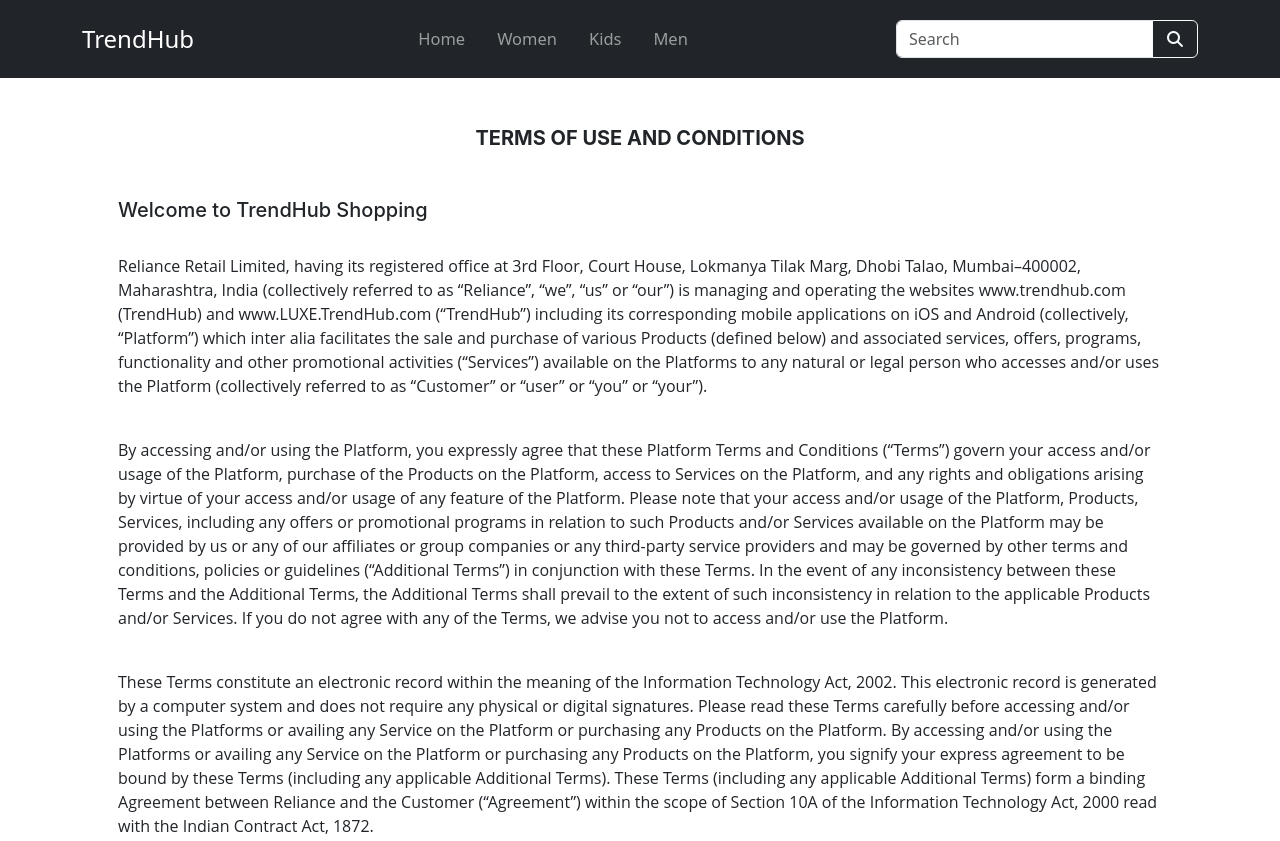
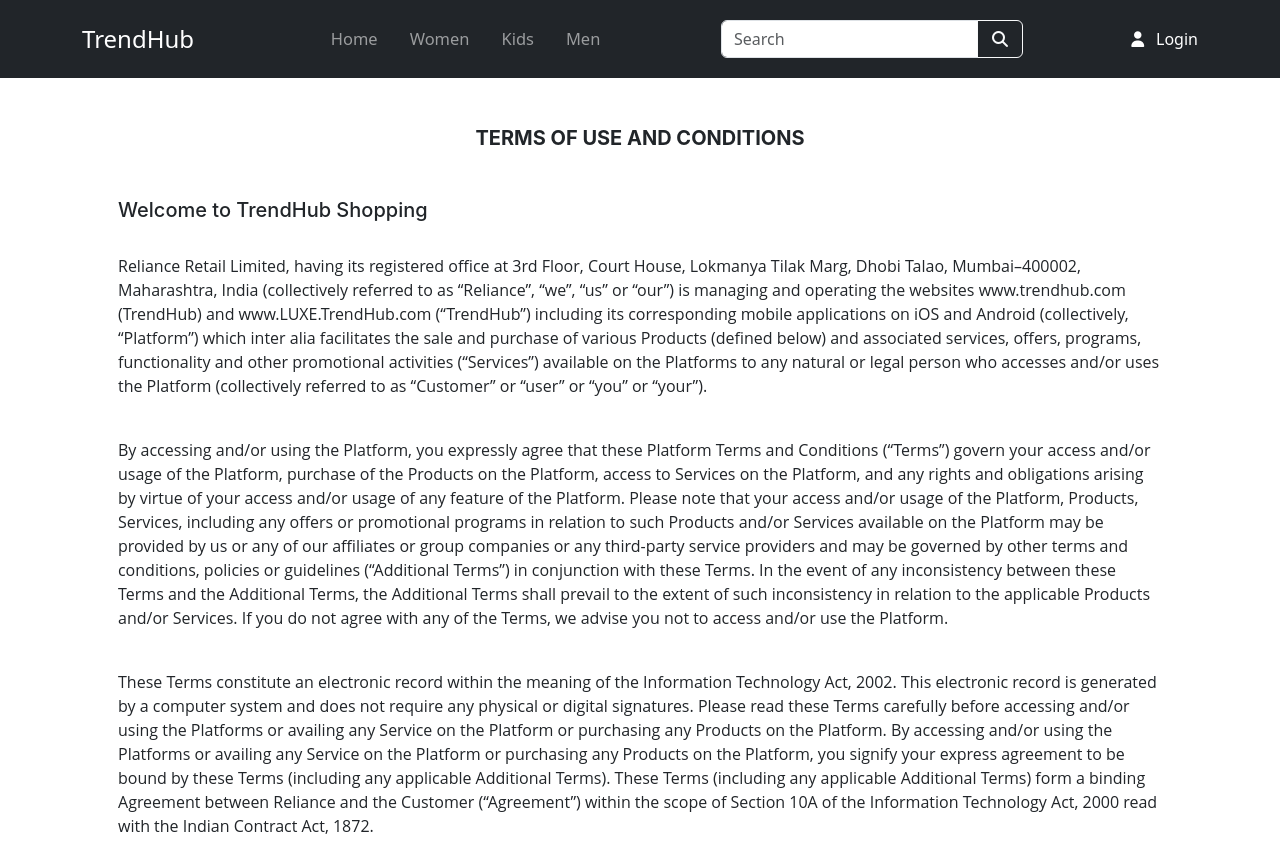
Before and after one commit to Delfin22072001/Ecommerce-website, a plain HTML site: page termsAndConditions.html in a window 1280 px wide. Shown: the top 841 px of the page. Drawn offline with nearby package versions, Linux system fonts and the light colour scheme.

Commit message:
Update termsAndConditions.html

```diff
--- a/termsAndConditions.html
+++ b/termsAndConditions.html
@@ -46,6 +46,10 @@
               </button>
             </div>
           </form>
+          <div class="user text-white ms-auto">
+            <i class="fa-solid fa-user"></i><a class="text-decoration-none text-white"
+              href="login.html">&nbsp;&nbsp;Login</a>
+          </div>
         </div>
       </div>
     </nav>
@@ -85,7 +89,8 @@
       <h5>Welcome to TrendHub Shopping</h5><br>
       <p>Reliance Retail Limited, having its registered office at 3rd Floor, Court House, Lokmanya Tilak Marg, Dhobi
         Talao, Mumbai–400002, Maharashtra, India (collectively referred to as “Reliance”, “we”, “us” or “our”) is
-        managing and operating the websites www.trendhub.com (TrendHub) and www.LUXE.TrendHub.com (“TrendHub”) including its
+        managing and operating the websites www.trendhub.com (TrendHub) and www.LUXE.TrendHub.com (“TrendHub”) including
+        its
         corresponding mobile applications on iOS and Android (collectively, “Platform”) which inter alia facilitates the
         sale and purchase of various Products (defined below) and associated services, offers, programs, functionality
         and other promotional activities (“Services”) available on the Platforms to any natural or legal person who
@@ -169,7 +174,8 @@
         of any applicable laws; or (c) suspicion of your involvement in any inappropriate or unlawful conduct or
         fraudulent transactions; or (d) suspicion of your involvement in placing fake orders, frequent cancellations,
         returns, or abuse of any policies; or (e) directly or indirectly threaten to or cause harm to the brand image of
-        TrendHub on a public forum (including but not limited to social media, print or electronic media); or (f) causing
+        TrendHub on a public forum (including but not limited to social media, print or electronic media); or (f)
+        causing
         harassment to TrendHub and / or its employees / or its agents.</p>
       <h6 class="fw-bold my-4">LICENSES</h6>
       <p>You acknowledge that there may be licenses/permissions required under the applicable laws to use, purchase or
@@ -215,7 +221,9 @@
             <a href="https://www.facebook.com"><i class="fa-brands fa-facebook"></i></a>
           </div>
           <div class="w-100 text-center">
-            <p class="mt-3">&copy;<script>document.write(new Date().getFullYear());</script> TrendHub. All Rights Reserved</p>
+            <p class="mt-3">&copy;
+              <script>document.write(new Date().getFullYear());</script> TrendHub. All Rights Reserved
+            </p>
           </div>
         </div>
       </div>
```
